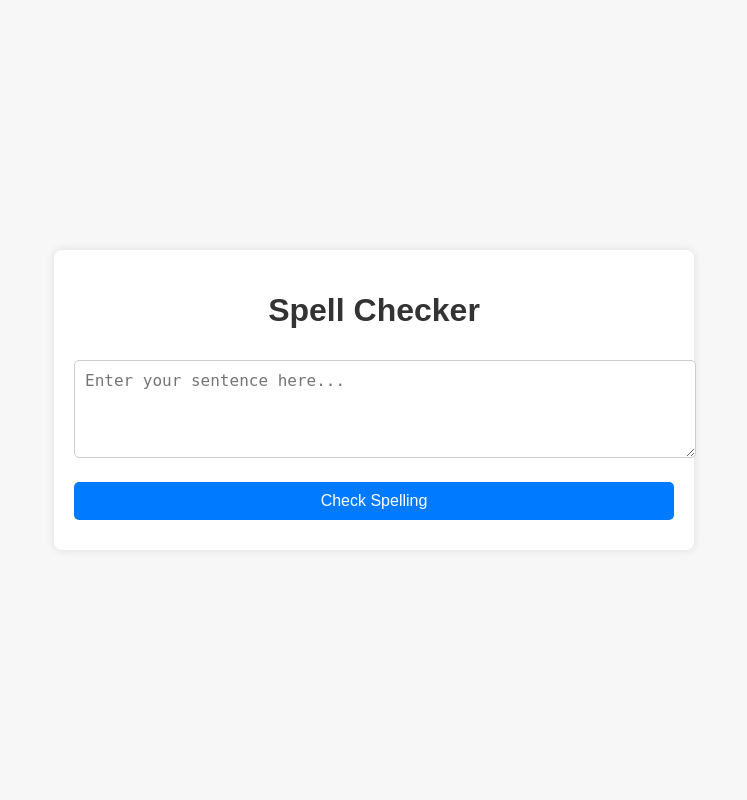
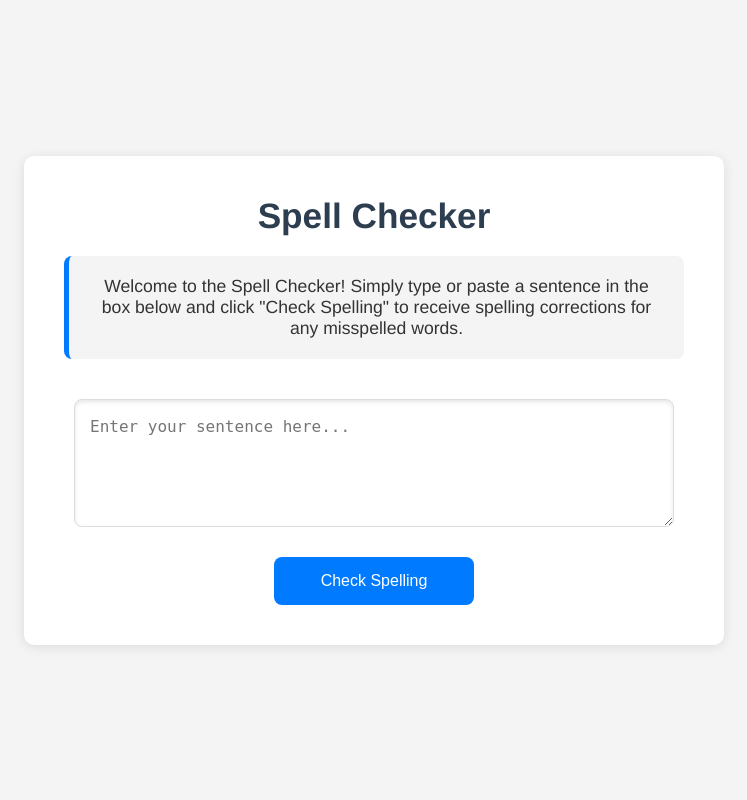
Before and after one commit to Priya-Sivalingam/Spelling-corrector-and-grammar-checker-for-Tamil, a Flask app: page / in a window 1280 px wide. Shown: the whole page, without its empty margins (266-1013 px from the left). Run offline with Flask 3, Linux system fonts and the light colour scheme; parts of the project's set-up code (start-up, migrations or seed data) failed here and were passed over.

Commit message:
updates spell checker interface

```diff
--- a/SpellChecker/static/style.css
+++ b/SpellChecker/static/style.css
@@ -1,73 +1,143 @@
-body {
-    font-family: Arial, sans-serif;
+/* General Reset */
+* {
     margin: 0;
     padding: 0;
-    background-color: #f7f7f7;
+    box-sizing: border-box;
+}
+
+body {
+    font-family: 'Helvetica Neue', Arial, sans-serif;
+    background-color: #f4f4f4;
+    color: #555;
     display: flex;
     justify-content: center;
     align-items: center;
     min-height: 100vh;
+    margin: 0;
 }
 
 .container {
     background: #fff;
-    padding: 20px;
-    border-radius: 8px;
-    box-shadow: 0 0 10px rgba(0, 0, 0, 0.1);
-    width: 80%;
-    max-width: 600px;
+    padding: 40px;
+    border-radius: 10px;
+    box-shadow: 0 2px 12px rgba(0, 0, 0, 0.1);
+    width: 90%;
+    max-width: 700px;
+    text-align: center;
 }
 
 h1 {
-    text-align: center;
-    color: #333;
+    color: #2c3e50;
+    font-size: 2.2em;
+    margin-bottom: 20px;
+}
+
+.spell-check-form {
+    display: flex;
+    flex-direction: column;
+    align-items: center;
 }
 
 textarea {
     width: 100%;
-    padding: 10px;
-    margin: 10px 0;
-    border: 1px solid #ccc;
-    border-radius: 5px;
+    max-width: 600px;
+    padding: 15px;
+    margin: 20px 0;
+    border: 1px solid #ddd;
+    border-radius: 8px;
     font-size: 16px;
+    line-height: 1.5;
+    resize: vertical;
+    min-height: 120px;
+    color: #333;
+    box-shadow: inset 0 2px 4px rgba(0, 0, 0, 0.1);
 }
 
-button {
-    display: block;
+textarea:focus {
+    outline: none;
+    border-color: #007BFF;
+}
+
+.btn {
     width: 100%;
-    padding: 10px;
+    max-width: 200px;
+    padding: 15px;
     background-color: #007BFF;
-    color: white;
+    color: #fff;
     border: none;
-    border-radius: 5px;
+    border-radius: 8px;
     font-size: 16px;
     cursor: pointer;
-    margin: 10px 0;
+    transition: background-color 0.3s ease;
+    margin-top: 10px;
 }
 
-button:hover {
+.btn:hover {
     background-color: #0056b3;
 }
 
 .results, .suggestions {
-    margin-top: 20px;
+    margin-top: 30px;
+    text-align: left;
 }
 
 .results h2, .suggestions h2 {
     color: #007BFF;
+    font-size: 1.4em;
+    margin-bottom: 10px;
 }
 
 .results p {
     font-size: 18px;
+    line-height: 1.6;
     color: #333;
 }
 
 .suggestions ul {
-    list-style: none;
-    padding: 0;
+    list-style-type: none;
 }
 
 .suggestions li {
     font-size: 16px;
-    margin: 5px 0;
+    margin-bottom: 10px;
+    color: #333;
 }
+
+.suggestions strong {
+    font-weight: bold;
+    color: #007BFF;
+}
+
+.instructions {
+    background-color: #f4f4f4;
+    border-left: 5px solid #007BFF;
+    padding: 20px;
+    margin-bottom: 20px;
+    font-size: 1.1em;
+    color: #333;
+    border-radius: 8px;
+}
+
+.instructions p {
+    margin: 0;
+}
+
+/* Style for bold and underlined corrected words */
+.corrected-word {
+    font-weight: bold;
+    text-decoration: underline;
+}
+
+@media screen and (max-width: 600px) {
+    .container {
+        padding: 20px;
+    }
+
+    h1 {
+        font-size: 1.8em;
+    }
+
+    .btn {
+        width: 100%;
+    }
+}
--- a/SpellChecker/templates/index.html
+++ b/SpellChecker/templates/index.html
@@ -3,21 +3,28 @@
 <head>
     <meta charset="UTF-8">
     <meta name="viewport" content="width=device-width, initial-scale=1.0">
+    <meta http-equiv="X-UA-Compatible" content="ie=edge">
     <title>Spell Checker</title>
     <link rel="stylesheet" href="/static/style.css">
 </head>
 <body>
     <div class="container">
         <h1>Spell Checker</h1>
-        <form method="POST">
+
+        <!-- Instructions Section -->
+        <div class="instructions">
+            <p>Welcome to the Spell Checker! Simply type or paste a sentence in the box below and click "Check Spelling" to receive spelling corrections for any misspelled words.</p>
+        </div>
+
+        <form method="POST" class="spell-check-form">
             <textarea name="sentence" rows="4" placeholder="Enter your sentence here..." required>{{ user_input }}</textarea>
-            <button type="submit">Check Spelling</button>
+            <button type="submit" class="btn">Check Spelling</button>
         </form>
 
         {% if corrected_sentence %}
         <div class="results">
             <h2>Corrected Sentence:</h2>
-            <p>{{ corrected_sentence }}</p>
+            <p>{{ corrected_sentence | safe }}</p> <!-- Mark the sentence as safe to allow HTML rendering -->
         </div>
         {% endif %}
 
```
